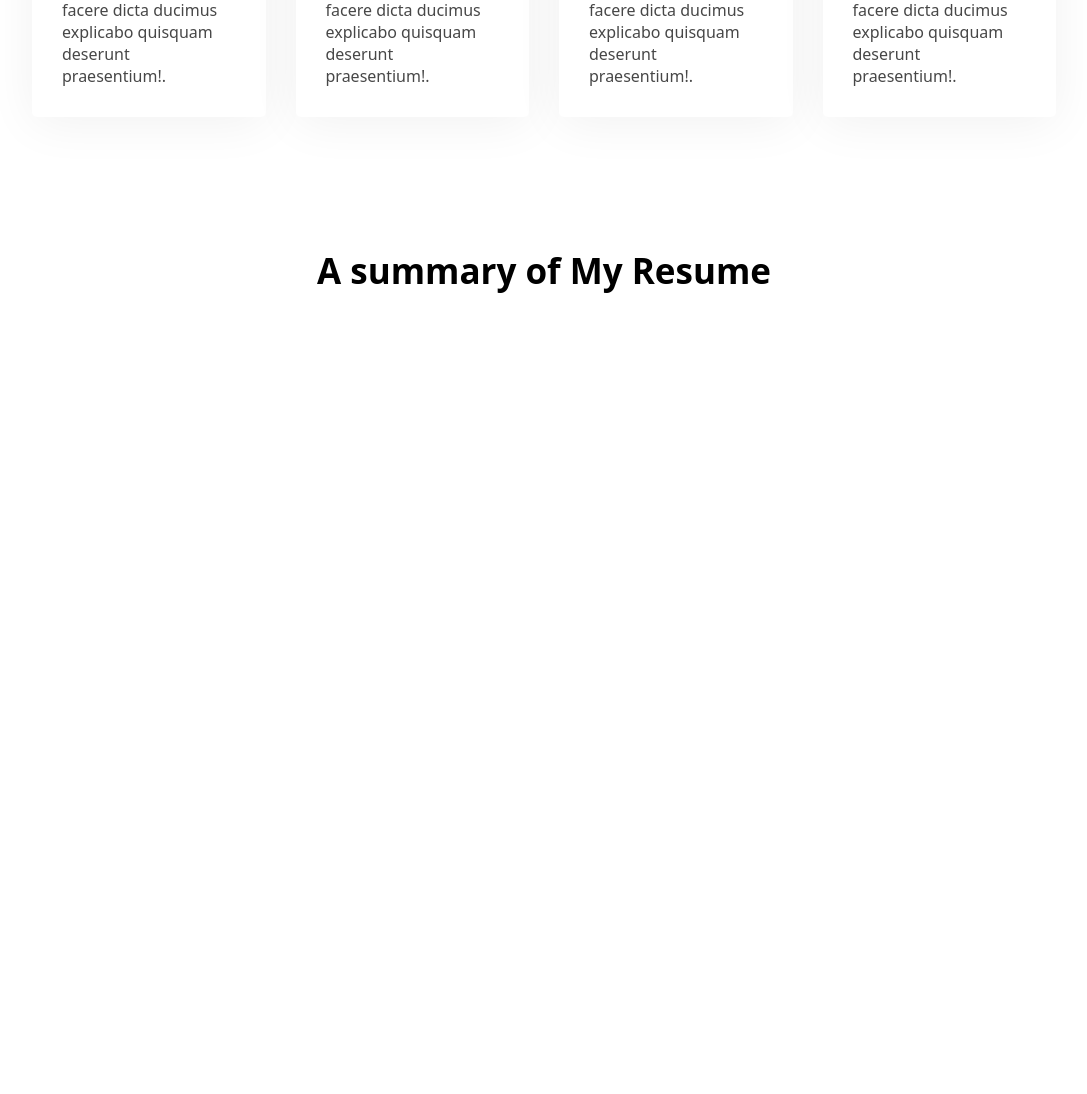
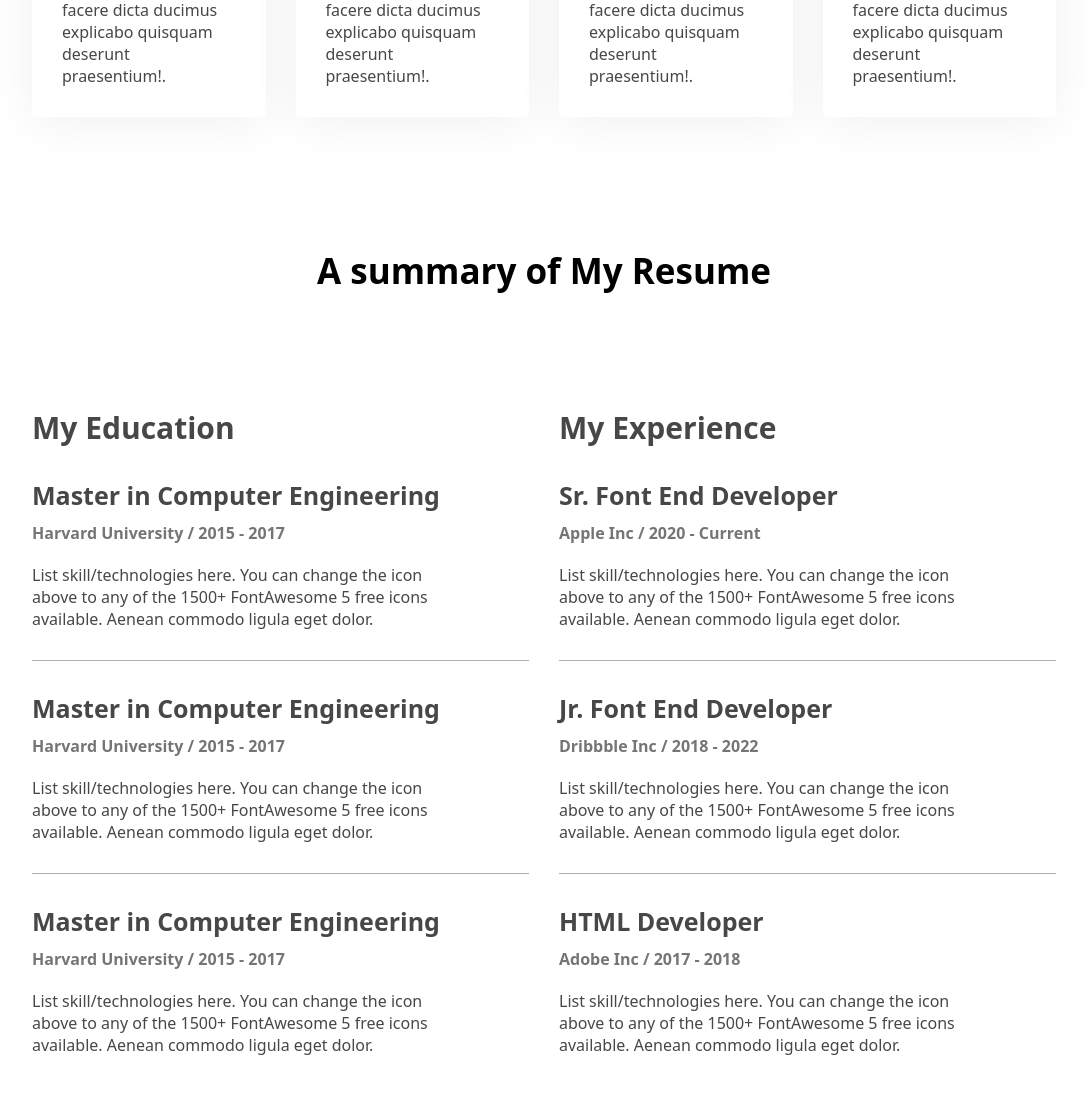
Before and after one commit to Abdurrobr34l/ph-portfolio, a plain HTML site: page index.html in a window 1280 px wide. Shown: the part 2048-3142 px from the top of the page, without its empty margins (96-1183 px from the left). Before the commit the page ends 2342 px from the top, so only its background shows below. Drawn offline with Linux system fonts and the light colour scheme.

Commit message:
completed resume sections now only footer left

```diff
--- a/css/style.css
+++ b/css/style.css
@@ -179,3 +179,38 @@ header {
 .skill-cards .card .skill-name {
   margin: 30px 0 20px;
 }
+
+/* *Resume Start */
+.resume {
+  margin: 130px 0 113px;
+}
+.education h3, h4 {
+  font-weight: 700;
+  color: var(--text-clr);
+}
+.education h3 {
+  font-size: 30px;
+}
+.education h4 {
+  font-size: 25px;
+}
+.resume-main {
+  margin-top: 113px;
+}
+.resume-main .education .box {
+  padding: 30px 0;
+  width: 100%;
+  border-bottom: 1px solid #6d6b6b87;
+}
+.education .box:nth-child(4) {
+  border: none;
+}
+.resume-main .education .box span {
+    display: block;
+  margin: 10px 0 20px;
+  font-weight: 600;
+  color: #757575;
+}
+.resume-main .education .box p {
+  width: 80%;
+}
--- a/index.html
+++ b/index.html
@@ -155,11 +155,74 @@
       </div>
     </section>
 
-    <section style="margin-top: 130px;">
+    <section class="resume">
       <div class="container">
 
+        <!-- ?Title -->
         <div class="titles text-center">
           <h2 class="title">A summary of My Resume</h2>
+        </div>
+
+        <!-- ?Education & Experience  -->
+        <div class="resume-main flex gap-30">
+
+          <div class="education">
+
+            <div class="resume-title">
+              <h3>My Education</h2>
+            </div>
+
+            <div class="box">
+              <h4>Master in Computer Engineering</h4>
+              <span>Harvard University / 2015 - 2017</span>
+              <p>List skill/technologies here. You can change the icon above
+                to any of the 1500+ FontAwesome 5 free icons available. Aenean commodo ligula eget dolor.</p>
+            </div>
+
+            <div class="box">
+              <h4>Master in Computer Engineering</h4>
+              <span>Harvard University / 2015 - 2017</span>
+              <p>List skill/technologies here. You can change the icon above
+                to any of the 1500+ FontAwesome 5 free icons available. Aenean commodo ligula eget dolor.</p>
+            </div>
+
+            <div class="box">
+              <h4>Master in Computer Engineering</h4>
+              <span>Harvard University / 2015 - 2017</span>
+              <p>List skill/technologies here. You can change the icon above
+                to any of the 1500+ FontAwesome 5 free icons available. Aenean commodo ligula eget dolor.</p>
+            </div>
+
+          </div>
+
+          <div class="experience education">
+
+            <div class="resume-title">
+              <h3>My Experience</h2>
+            </div>
+
+            <div class="box">
+              <h4>Sr. Font End Developer</h4>
+              <span>Apple Inc / 2020 - Current</span>
+              <p>List skill/technologies here. You can change the icon above
+                to any of the 1500+ FontAwesome 5 free icons available. Aenean commodo ligula eget dolor.</p>
+            </div>
+
+            <div class="box">
+              <h4>Jr. Font End Developer</h4>
+              <span>Dribbble Inc / 2018 - 2022</span>
+              <p>List skill/technologies here. You can change the icon above
+                to any of the 1500+ FontAwesome 5 free icons available. Aenean commodo ligula eget dolor.</p>
+            </div>
+
+            <div class="box">
+              <h4>HTML Developer</h4>
+              <span>Adobe Inc / 2017 - 2018</span>
+              <p>List skill/technologies here. You can change the icon above
+                to any of the 1500+ FontAwesome 5 free icons available. Aenean commodo ligula eget dolor.</p>
+            </div>
+
+          </div>
         </div>
 
       </div>
```
